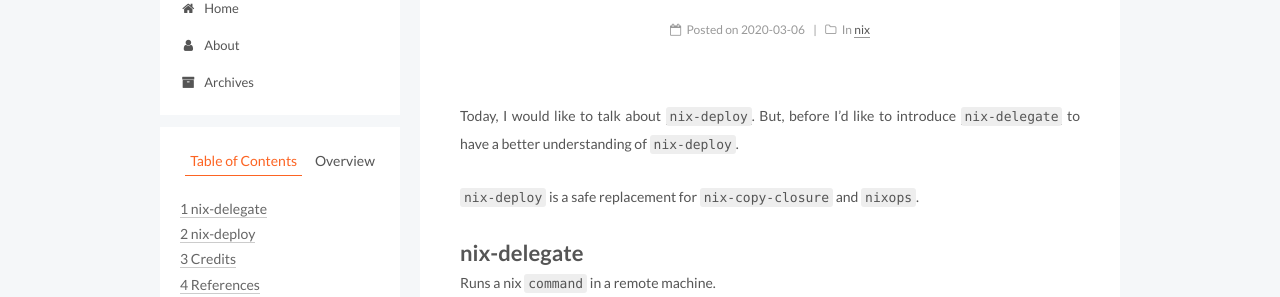
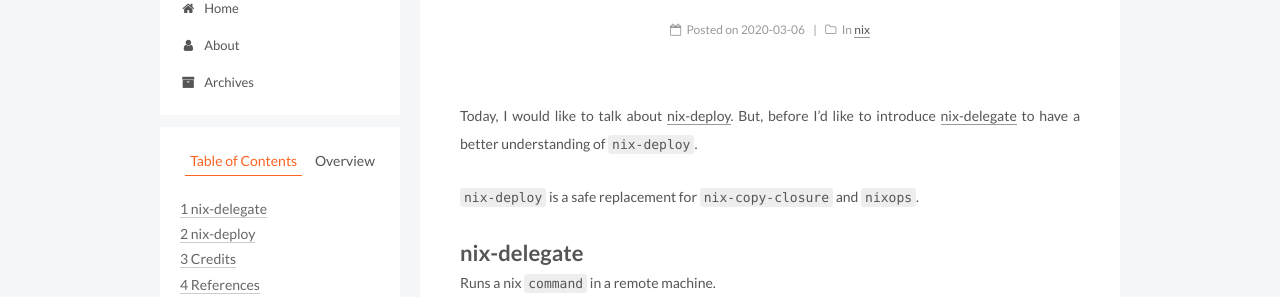
Before and after one commit to monadplus/monadplus.github.io, a Jekyll site: the page built from _posts/2020-03-06-nix-deploy.md, in a window 1280 px wide. Shown: the part 139-436 px from the top of the page. Built offline with Jekyll 4.4.1, drawn with Linux system fonts in a browser that asks for light colours; some of the changed text lies outside the part shown.

```diff
--- a/_posts/2020-03-06-nix-deploy.md
+++ b/_posts/2020-03-06-nix-deploy.md
@@ -12,8 +12,8 @@ tags:
  - nixops
 ---
 
-Today, I would like to talk about [`nix-deploy`](http://ixmatus.net/articles/deploy-software-nix-deploy.html).
-But, before I'd like to introduce [`nix-delegate`](https://github.com/awakesecurity/nix-delegate) to have a better understanding of `nix-deploy`.
+Today, I would like to talk about [nix-deploy](http://ixmatus.net/articles/deploy-software-nix-deploy.html).
+But, before I'd like to introduce [nix-delegate](https://github.com/awakesecurity/nix-delegate) to have a better understanding of `nix-deploy`.
 
 `nix-deploy` is a safe replacement for `nix-copy-closure` and `nixops`.
 
@@ -88,7 +88,7 @@ $ ssh parnell@remote-host /nix/store/1y6ckg6khrdsvll54s5spcmf3w6ka9k4-hello-2.10
 2. build the system configuration and software defined in the deployment specification.
 3. deploy the system and activate it.
 
-A _system configuration_ is a bootable NixOS system configuration (example on [Appendix B](#appendix-b).
+A _system configuration_ is a bootable NixOS system configuration (example on [Appendix B](#appendix-b)).
 
 `nix-deploy system` simply copies the closure to the target computer, and then executes the `switch-to-configuration` script (same mechanism used by `nixos-rebuild switch`) found within the build product of the system configuration it deployed.
 
@@ -113,11 +113,11 @@ This blog was heavily inspired by _"[Deploy software easily and securely using n
 
 # References
 
-- nix-delegate, https://github.com/awakesecurity/nix-delegate
-- nix-deploy, https://github.com/awakesecurity/nix-deploy
-- nix-copy-closure, https://nixos.org/nix/manual/#name-6
-- nixops, https://nixos.org/nixops/
-- Deploy software easily and securely using nix-deploy, http://ixmatus.net/articles/deploy-software-nix-deploy.html
+- nix-delegate, <https://github.com/awakesecurity/nix-delegate>
+- nix-deploy, <https://github.com/awakesecurity/nix-deploy>
+- nix-copy-closure, <https://nixos.org/nix/manual/#name-6>
+- nixops, <https://nixos.org/nixops/>
+- Deploy software easily and securely using nix-deploy, <http://ixmatus.net/articles/deploy-software-nix-deploy.html>
 
 # Appendix A
 
```
